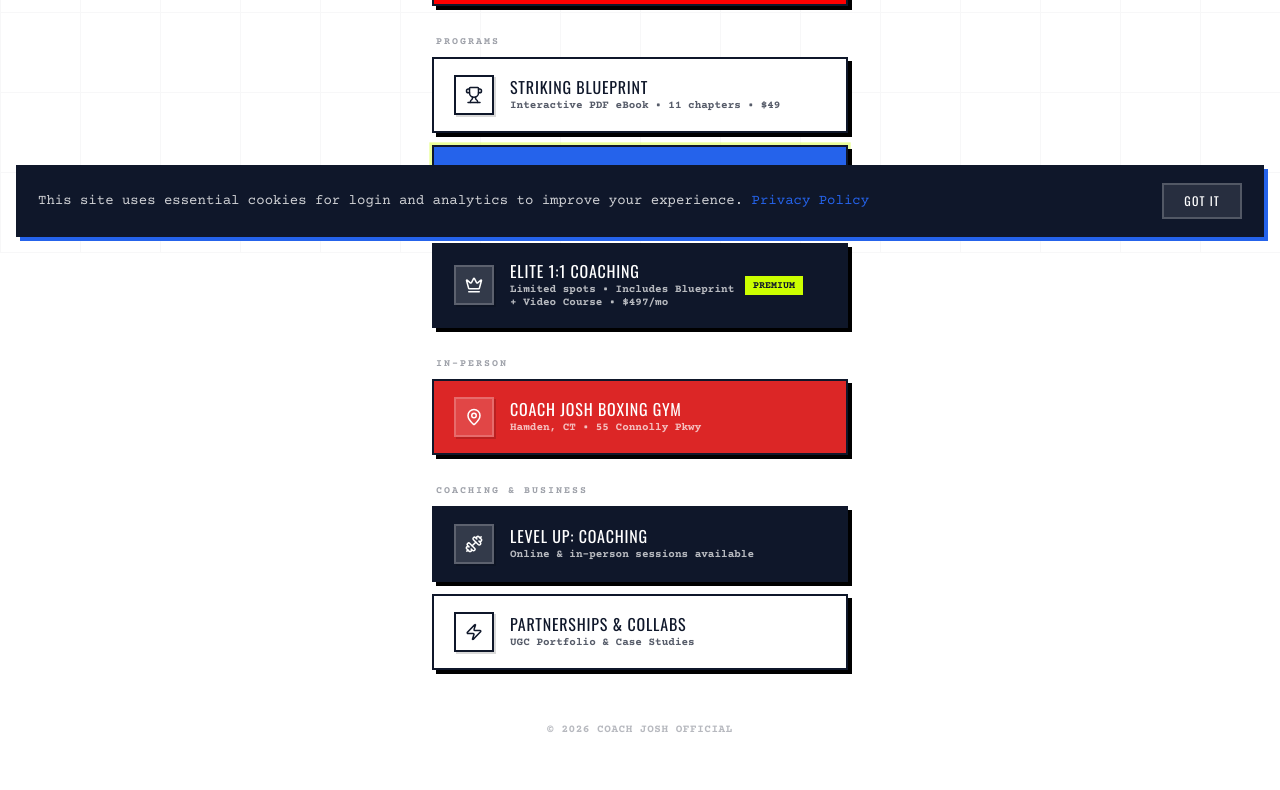
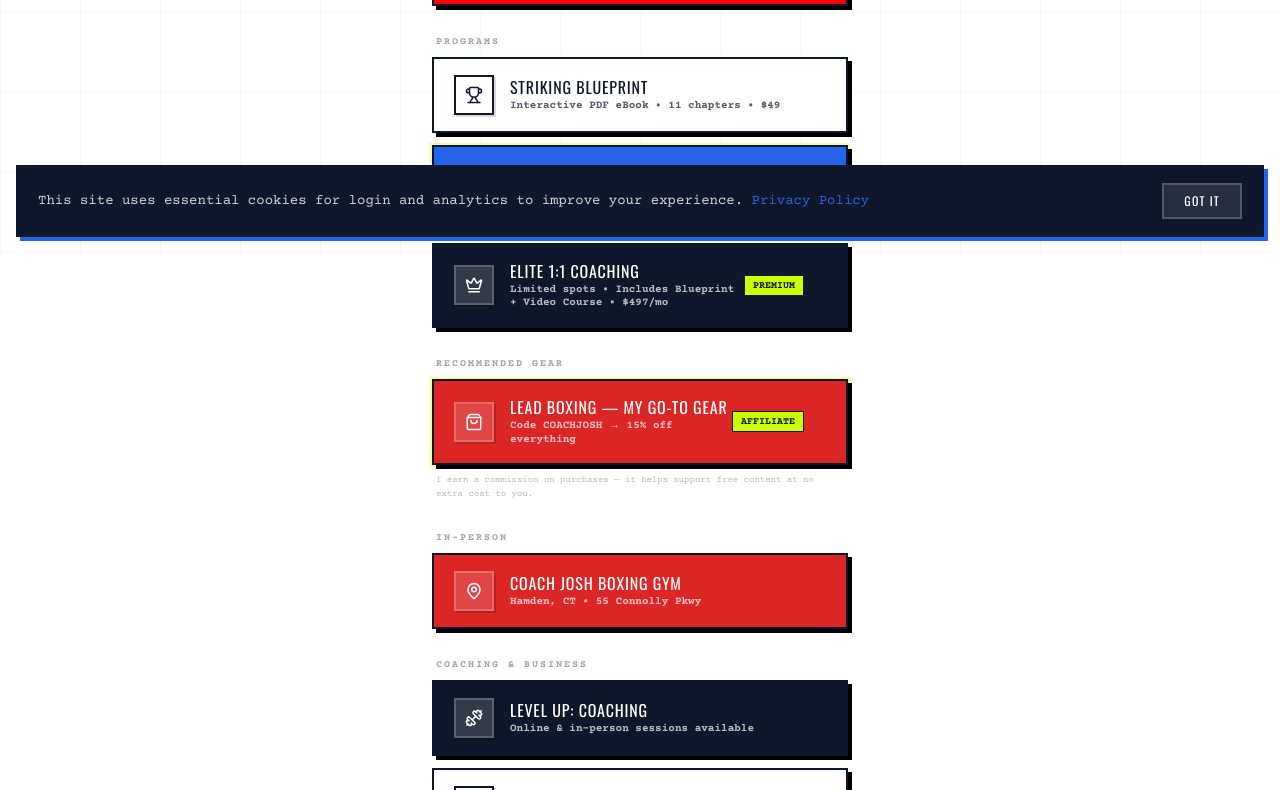
Before and after one commit to kaokien/coach-josh-official, a Next.js app: page /links in a window 1280 px wide. Shown: the part 547-1337 px from the top of the page. Built offline with nearby package versions, Linux system fonts and the light colour scheme.

Commit message:
feat(links): add LeadBoxing affiliate with FTC disclosure
- New Recommended Gear section with affiliate badge
- Discount code CTA: COACHJOSH for 15% off
- FTC-compliant disclosure text below the link
- UTM tracking for attribution

```diff
--- a/app/links/page.tsx
+++ b/app/links/page.tsx
@@ -18,6 +18,7 @@
   Video,
   ArrowRight,
   BookOpen,
+  ShoppingBag,
 } from 'lucide-react';
 import { cn } from '@/lib/utils';
 
@@ -343,6 +344,26 @@
           </div>
         </motion.div>
 
+        {/* ─── SECTION: RECOMMENDED GEAR (Affiliate) ─── */}
+        <motion.div variants={item} className="pt-4">
+          <div className="font-body text-[10px] font-bold text-[#0F172A]/40 uppercase tracking-[0.2em] mb-2 px-1">Recommended Gear</div>
+          <div className="space-y-3">
+            <LinkButton
+              href="https://leadboxing.com/?utm_source=coachjosh&utm_medium=link-in-bio&utm_campaign=gear"
+              variant="accent"
+              icon={ShoppingBag}
+              subtext={'Code COACHJOSH → 15% off everything'}
+              badge="Affiliate"
+              featured
+            >
+              Lead Boxing — My Go-To Gear
+            </LinkButton>
+          </div>
+          <p className="font-body text-[9px] text-[#0F172A]/30 mt-2 px-1 leading-relaxed">
+            I earn a commission on purchases — it helps support free content at no extra cost to you.
+          </p>
+        </motion.div>
+
         {/* ─── SECTION: GYM ─── */}
         <motion.div variants={item} className="pt-4">
           <div className="font-body text-[10px] font-bold text-[#0F172A]/40 uppercase tracking-[0.2em] mb-2 px-1">In-Person</div>
```
